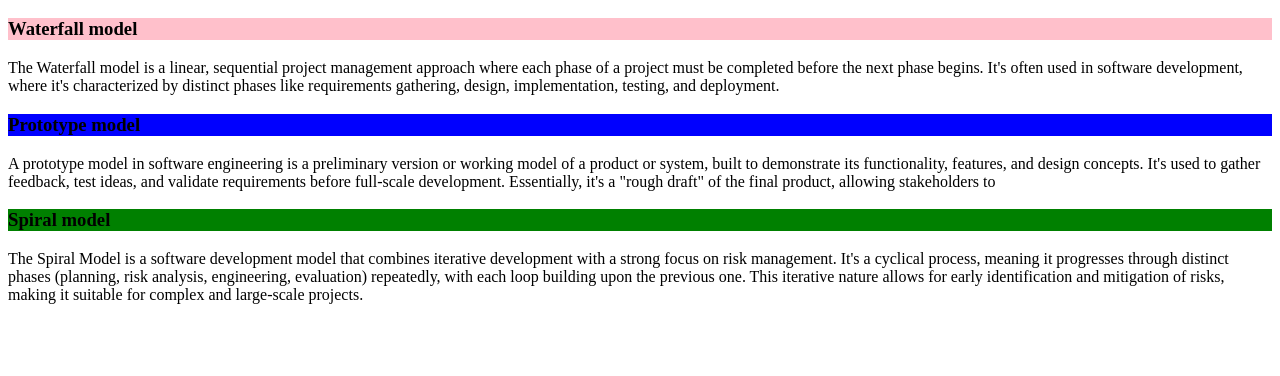
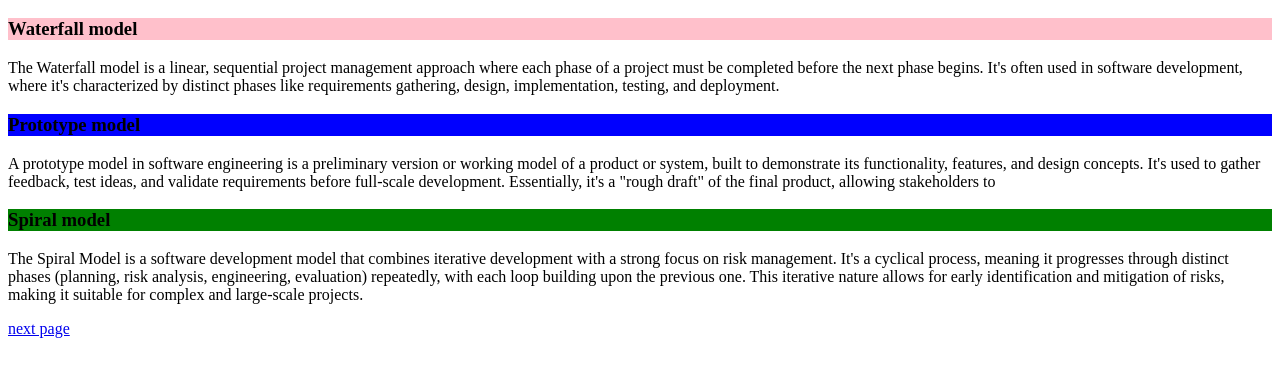
Before and after one commit to Gauhar2003/First-project, a plain HTML site: page index.html in a window 1280 px wide. Shown: the part 48-424 px from the top of the page. Drawn offline with Linux system fonts and the light colour scheme.

Commit message:
Update index.html

```diff
--- a/index.html
+++ b/index.html
@@ -7,5 +7,6 @@
 <p>A prototype model in software engineering is a preliminary version or working model of a product or system, built to demonstrate its functionality, features, and design concepts. It's used to gather feedback, test ideas, and validate requirements before full-scale development. Essentially, it's a "rough draft" of the final product, allowing stakeholders to</p>
 <h3 style="background-color:Green;">Spiral model</h3>
 <p>The Spiral Model is a software development model that combines iterative development with a strong focus on risk management. It's a cyclical process, meaning it progresses through distinct phases (planning, risk analysis, engineering, evaluation) repeatedly, with each loop building upon the previous one. This iterative nature allows for early identification and mitigation of risks, making it suitable for complex and large-scale projects.</p>
+<a href="Second.html">next page </a>
 </body>
 </html>
```
